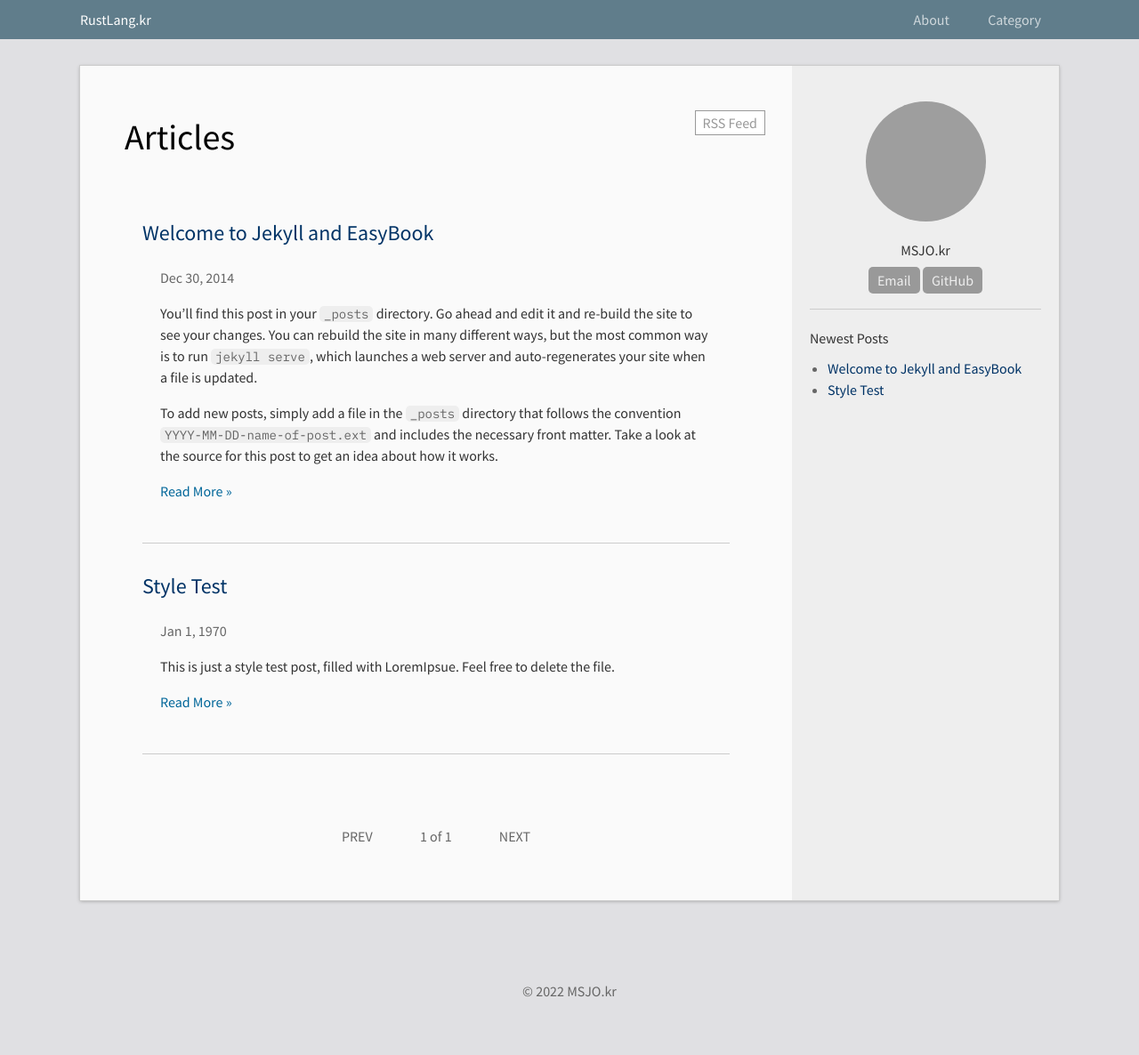
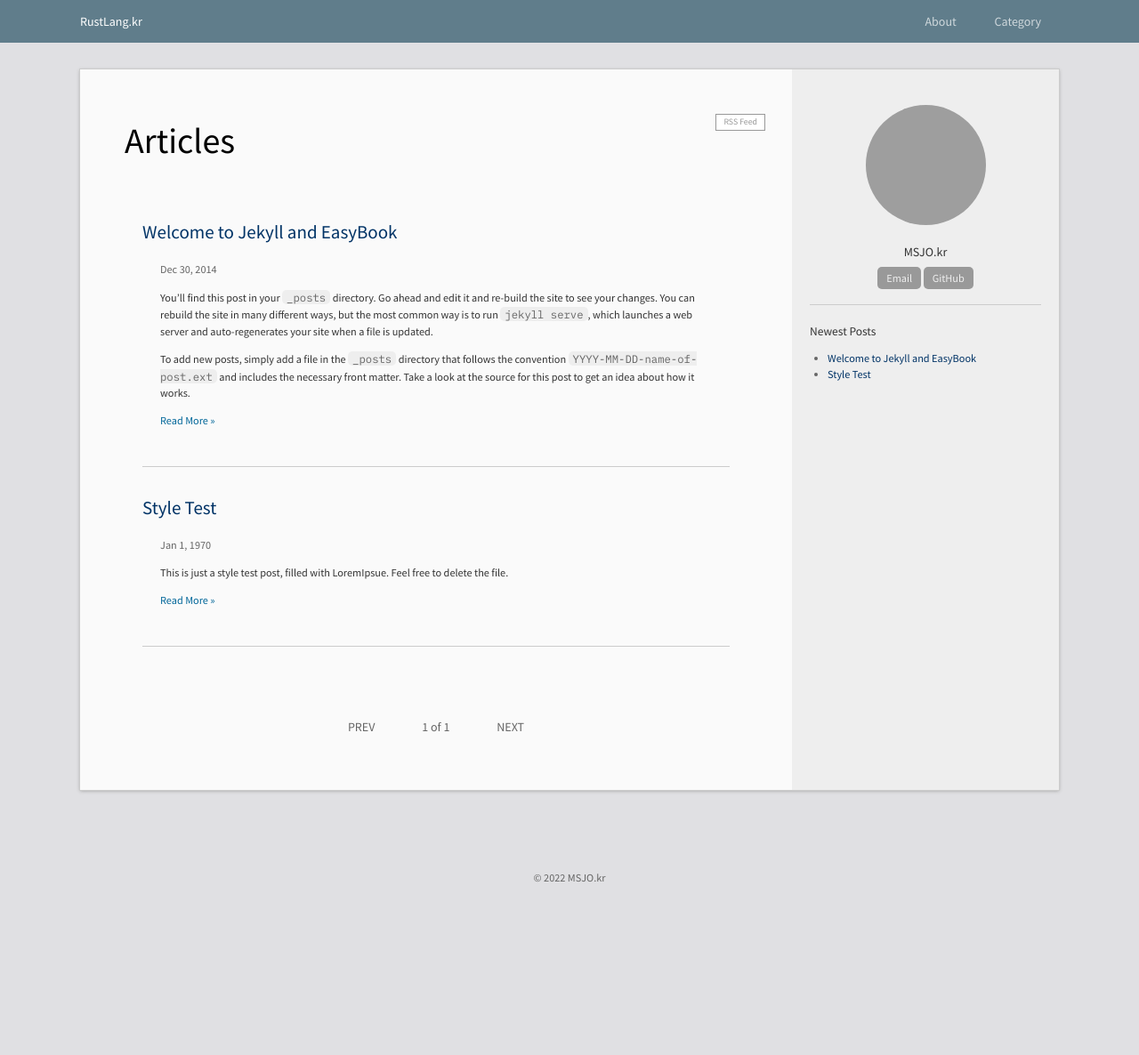
Before and after one commit to DebugJO/rustlang, a Jekyll site: the page built from index.html, in a window 1280 px wide. Shown: the whole page at 89% size. Built offline with Jekyll 4.4.1, drawn with Linux system fonts in a browser that asks for light colours; the list of posts is cut into pages by our own code; after the commit the page ends 1057 px from its top, so only the background shows below that; grey boxes are pictures that could not be loaded.

Commit message:
Update main.scss

```diff
--- a/css/main.scss
+++ b/css/main.scss
@@ -6,7 +6,7 @@
 @import url('https://fonts.googleapis.com/css2?family=IBM+Plex+Mono&display=swap');
 
 $base-font-family: "Source Sans Pro", "Malgun Gothic", Arial;
-$base-font-size:   14x;
+$base-font-size:   14px;
 $small-font-size:  $base-font-size * 0.875;
 $base-line-height: 1.5;
 
```
